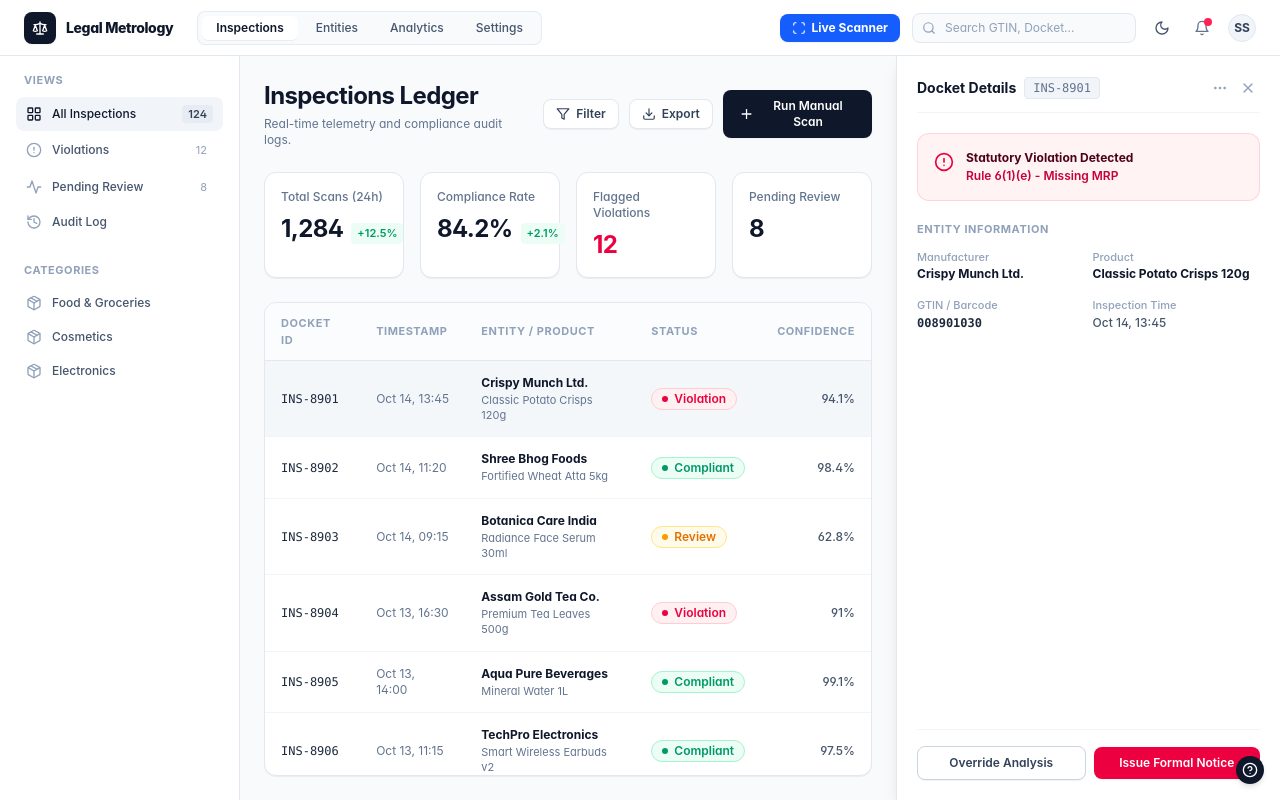
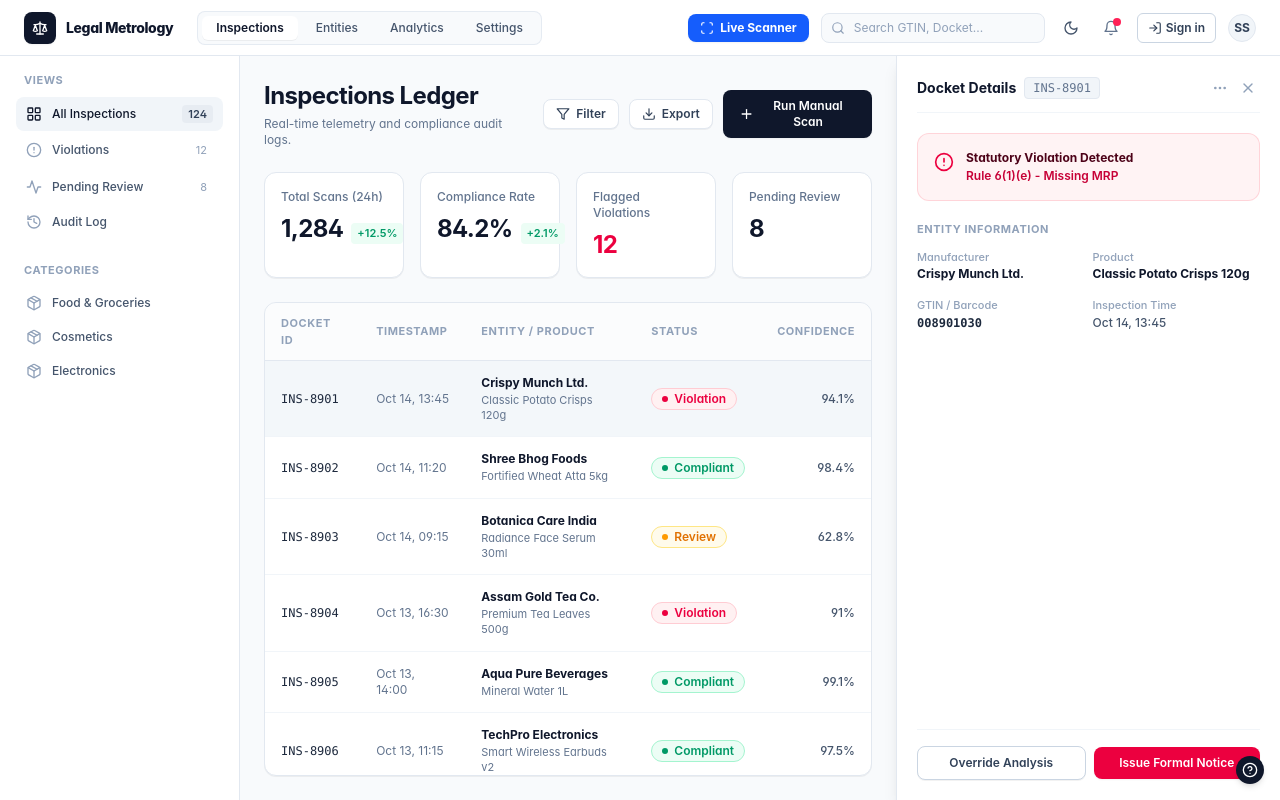
Before and after one commit to sathwikgampa/legal-metrology-compliance, a React (Vite) app in the folder frontend/: page / in a window 1280 px wide. Built offline with nearby package versions, Linux system fonts and the light colour scheme.

Commit message:
feat: add Sign in button to Navbar for quick login access

```diff
--- a/frontend/src/components/Navbar.tsx
+++ b/frontend/src/components/Navbar.tsx
@@ -1,6 +1,6 @@
 import React, { useState } from "react"
 import { Link, useNavigate } from "react-router-dom"
-import { Search, Bell, Scale, Sun, Moon, Scan } from "lucide-react"
+import { Search, Bell, Scale, Sun, Moon, Scan, LogIn } from "lucide-react"
 import { useTheme } from "../context/ThemeContext"
 
 export interface NavbarProps {
@@ -60,7 +60,7 @@
         </nav>
       </div>
 
-      {/* Right: Officer Live Scanner, Search, Dark Mode Switch, Notifications & User Avatar */}
+      {/* Right: Officer Live Scanner, Search, Dark Mode Switch, Notifications, Login & Profile Avatar */}
       <div className="flex items-center gap-3">
         {/* Officer Live Scanner Launcher */}
         <button
@@ -106,6 +106,16 @@
           )}
         </button>
 
+        {/* Officer Login Button */}
+        <Link
+          to="/login"
+          className="hidden sm:flex items-center gap-1 px-2.5 py-1.5 border border-slate-300 dark:border-slate-700 hover:bg-slate-100 dark:hover:bg-slate-800 text-slate-700 dark:text-slate-200 text-xs font-semibold rounded-md transition-colors no-underline"
+          title="Officer Sign In"
+        >
+          <LogIn className="w-3.5 h-3.5" />
+          <span>Sign in</span>
+        </Link>
+
         {/* Profile Chip */}
         <div
           onClick={() => onSelectTab("Settings")}
```
